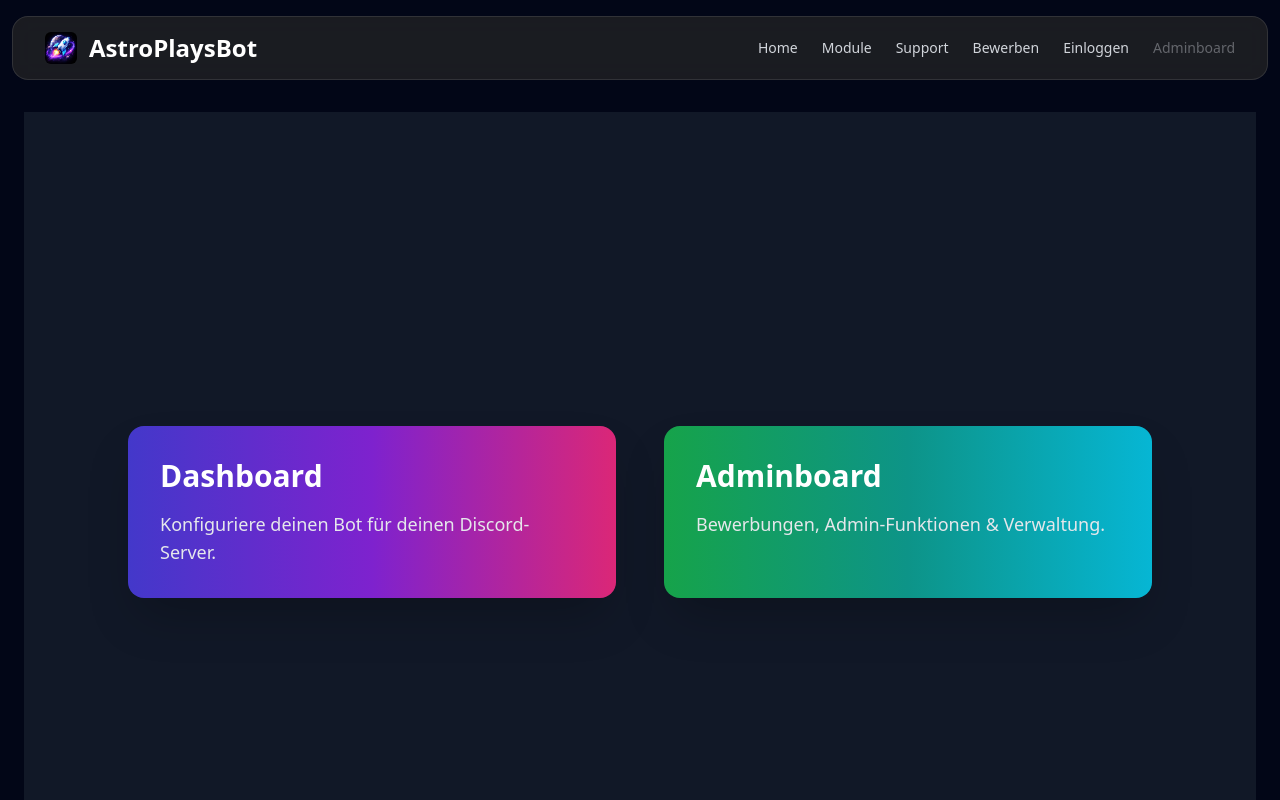
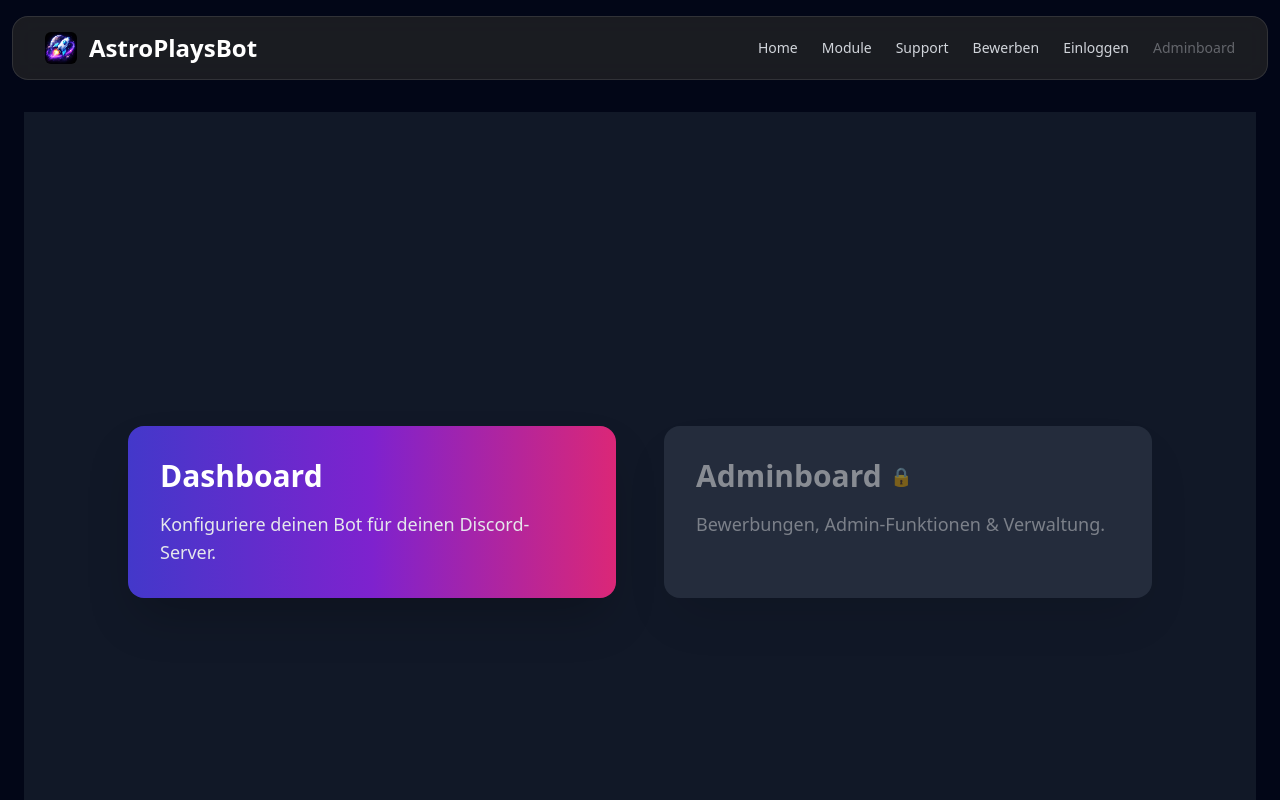
Before and after one commit to AstroPlaysBot/information, a Next.js app: page /login in a window 1280 px wide. Shown: the top 800 px of the page. Built offline with nearby package versions, Linux system fonts and the light colour scheme; no server answers.

Commit message:
Update page.tsx

```diff
--- a/src/app/login/page.tsx
+++ b/src/app/login/page.tsx
@@ -1,6 +1,5 @@
-// src/app/login/page.tsx
 'use client';
-import React from 'react';
+import React, { useEffect, useState } from 'react';
 
 const DISCORD_CLIENT_ID = process.env.NEXT_PUBLIC_DISCORD_CLIENT_ID;
 const APP_URL = process.env.NEXT_PUBLIC_APP_URL;
@@ -18,10 +17,7 @@ function startDiscordAuth(target: 'dashboard' | 'adminboard') {
     sessionStorage.setItem('admin_attempt', '1');
   }
 
-  // 🔹 Wichtig: Immer dieselbe Redirect-URI verwenden
   const redirectUri = encodeURIComponent(`${APP_URL}/api/discord-auth`);
-
-  // State sagt dem Server, wohin nach OAuth weitergeleitet werden soll
   const state = target; // 'dashboard' oder 'adminboard'
 
   const discordAuthUrl =
@@ -36,6 +32,16 @@ function startDiscordAuth(target: 'dashboard' | 'adminboard') {
 }
 
 export default function LoginPage() {
+  const [adminAllowed, setAdminAllowed] = useState(false);
+
+  // Prüfen, ob der User berechtigt ist (nach OAuth)
+  useEffect(() => {
+    const token = document.cookie
+      .split('; ')
+      .find((row) => row.startsWith('admin_token='));
+    setAdminAllowed(!!token);
+  }, []);
+
   return (
     <div className="min-h-screen flex items-center justify-center bg-gray-900 px-4">
       <div className="max-w-5xl w-full grid grid-cols-1 md:grid-cols-2 gap-12">
@@ -53,15 +59,14 @@ export default function LoginPage() {
           </p>
         </div>
 
-        {/* Admin Dashboard */}
+        {/* Adminboard */}
         <div
-          onClick={() => startDiscordAuth('adminboard')}
-          className="relative cursor-pointer overflow-hidden rounded-2xl p-8 shadow-2xl
-                     bg-gradient-to-r from-green-600 via-teal-600 to-cyan-500
-                     transition-transform hover:scale-105"
+          onClick={() => adminAllowed && startDiscordAuth('adminboard')}
+          className={`relative overflow-hidden rounded-2xl p-8 shadow-2xl
+                     transition-transform ${adminAllowed ? 'cursor-pointer hover:scale-105 bg-gradient-to-r from-green-600 via-teal-600 to-cyan-500' : 'cursor-not-allowed bg-gray-700 opacity-50'}`}
         >
-          <h2 className="text-3xl font-extrabold text-white mb-4">
-            Adminboard
+          <h2 className="text-3xl font-extrabold text-white mb-4 flex items-center gap-2">
+            Adminboard {!adminAllowed && <span className="text-lg">🔒</span>}
           </h2>
           <p className="text-gray-200 text-lg">
             Bewerbungen, Admin-Funktionen & Verwaltung.
```
